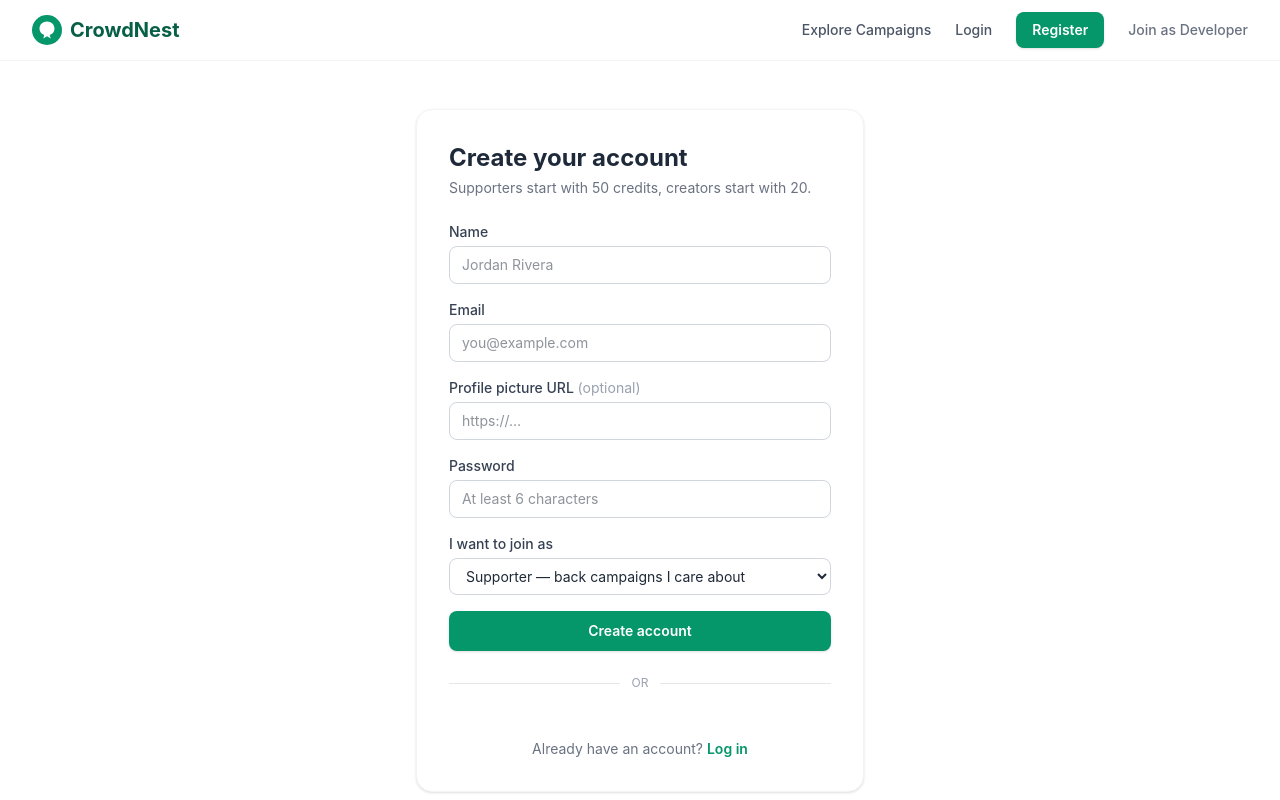
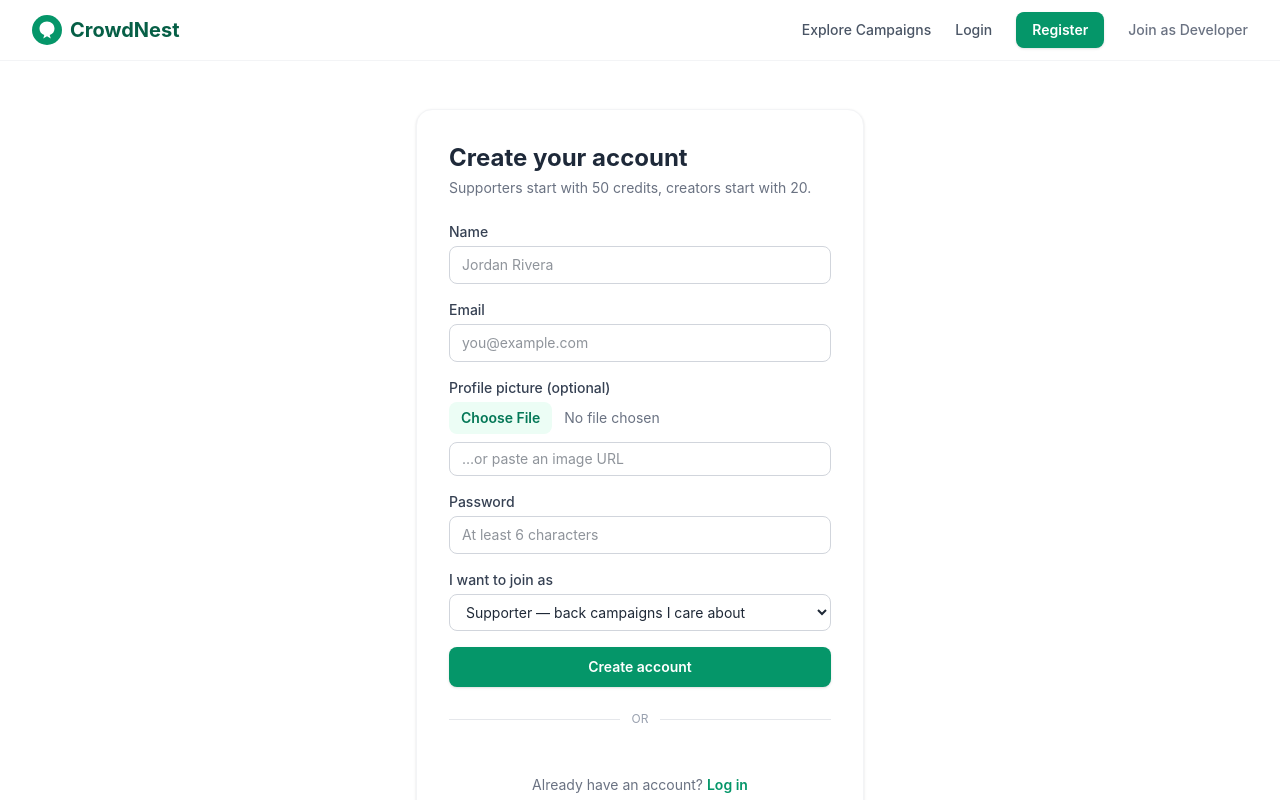
Before and after one commit to hassan25bd/hassan25bd-Crowdfunding-Platform-1, a React (Vite) app in the folder client/: page /register in a window 1280 px wide. Shown: the top 800 px of the page. Built offline with nearby package versions, Linux system fonts and the light colour scheme; no server answers.

Commit message:
client: require password strength and add imgBB upload on registration

```diff
--- a/client/src/pages/Register.jsx
+++ b/client/src/pages/Register.jsx
@@ -4,8 +4,10 @@ import toast from 'react-hot-toast';
 import { api } from '../api/axios';
 import { useAuth } from '../context/AuthContext';
 import { GoogleAuthButton } from '../components/GoogleAuthButton';
+import { ImageUploadField } from '../components/ImageUploadField';
 
 const EMAIL_REGEX = /^[^\s@]+@[^\s@]+\.[^\s@]+$/;
+const PASSWORD_REGEX = /^(?=.*[A-Za-z])(?=.*\d).{6,}$/;
 
 export const Register = () => {
   const [form, setForm] = useState({
@@ -26,7 +28,8 @@ export const Register = () => {
     const next = {};
     if (!form.name.trim()) next.name = 'Name is required';
     if (!EMAIL_REGEX.test(form.email)) next.email = 'Enter a valid email address';
-    if (form.password.length < 6) next.password = 'Password must be at least 6 characters';
+    if (!PASSWORD_REGEX.test(form.password))
+      next.password = 'Password must be at least 6 characters and include a letter and a number';
     setErrors(next);
     return Object.keys(next).length === 0;
   };
@@ -85,17 +88,11 @@ export const Register = () => {
             {errors.email && <p className="mt-1 text-xs text-red-600">{errors.email}</p>}
           </div>
 
-          <div>
-            <label className="block text-sm font-medium text-gray-700">
-              Profile picture URL <span className="font-normal text-gray-400">(optional)</span>
-            </label>
-            <input
-              value={form.profilePictureUrl}
-              onChange={update('profilePictureUrl')}
-              className="mt-1 w-full rounded-lg border border-gray-300 px-3 py-2 text-sm focus:border-brand-500 focus:outline-none focus:ring-1 focus:ring-brand-500"
-              placeholder="https://…"
-            />
-          </div>
+          <ImageUploadField
+            label="Profile picture (optional)"
+            value={form.profilePictureUrl}
+            onChange={(url) => setForm((f) => ({ ...f, profilePictureUrl: url }))}
+          />
 
           <div>
             <label className="block text-sm font-medium text-gray-700">Password</label>
```
